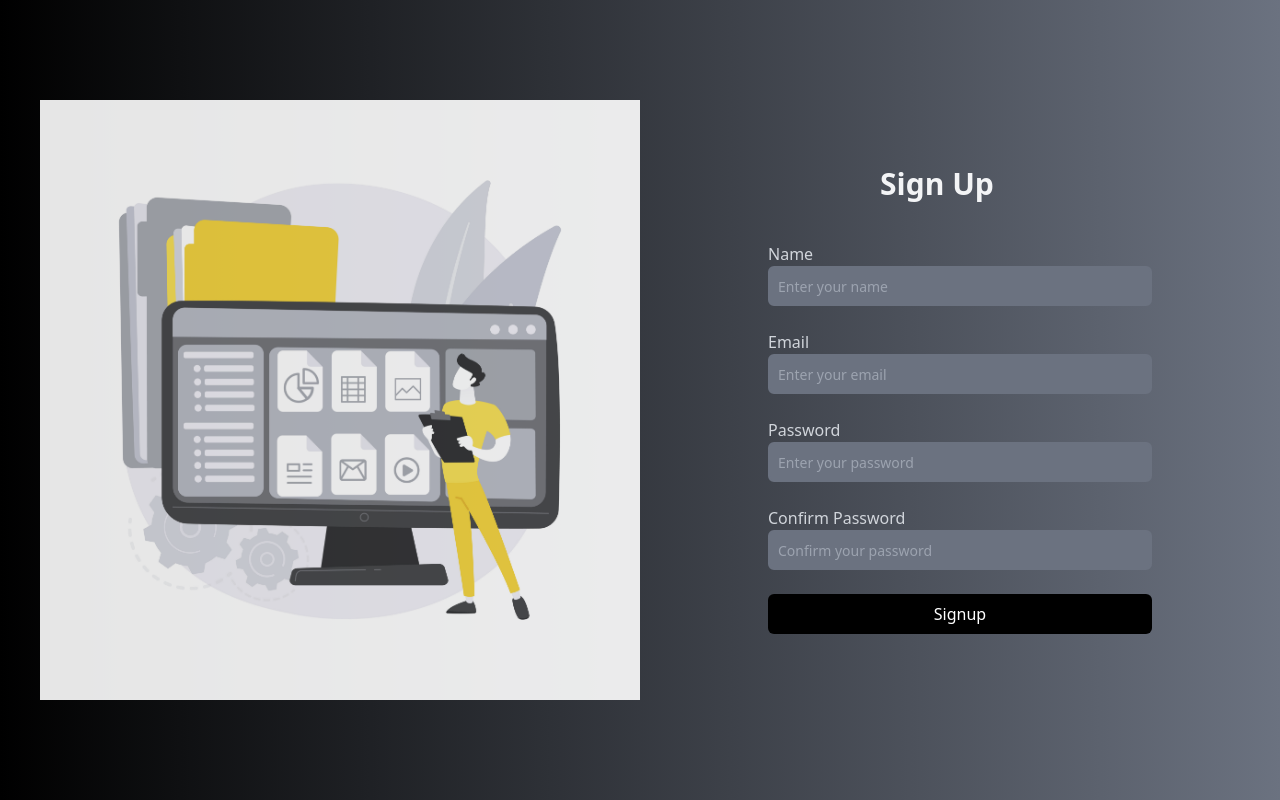
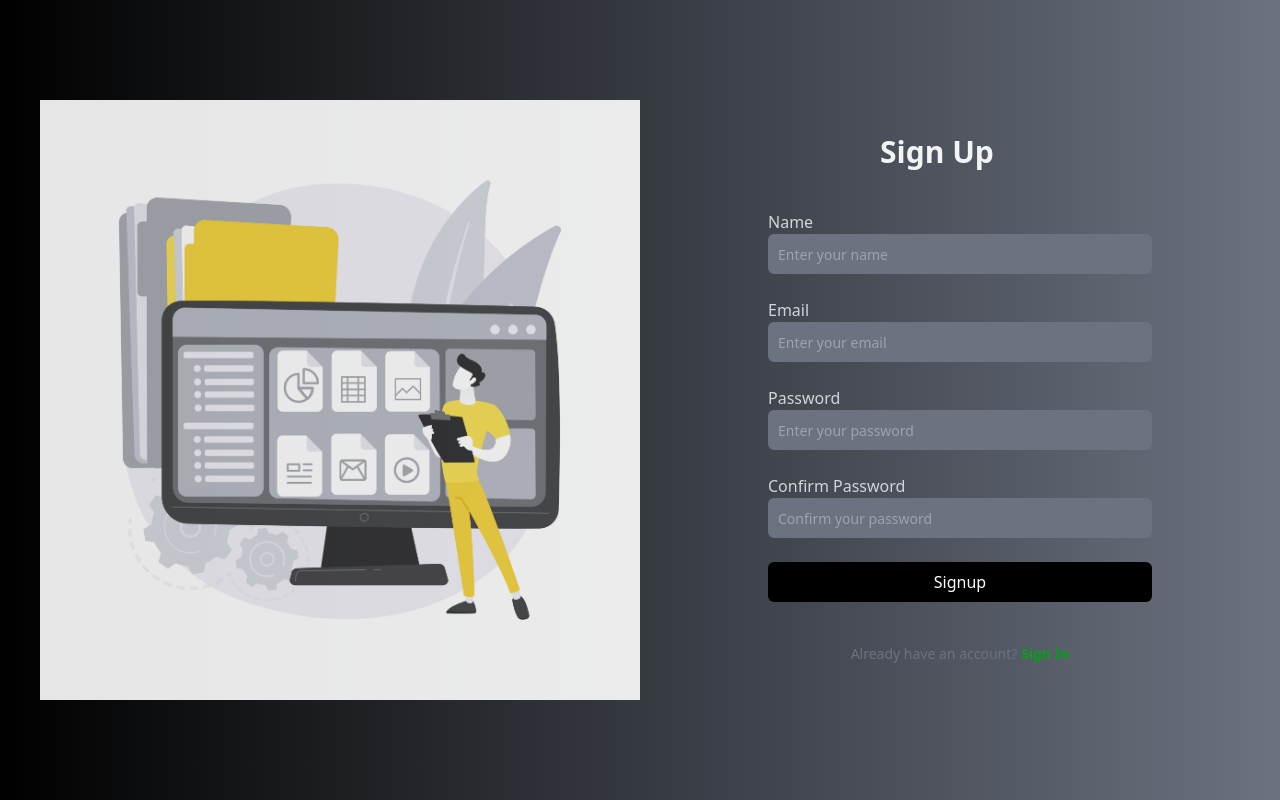
Before and after one commit to Abinsaj/PDF-Uploader-frontend, a React (Vite) app: page /signup in a window 1280 px wide. Built offline with nearby package versions, Linux system fonts and the light colour scheme.

Commit message:
small update

```diff
--- a/src/components/Login.jsx
+++ b/src/components/Login.jsx
@@ -125,6 +125,14 @@ const Login = () => {
                                     className='h-10 w-full px-1 py-2 rounded-md bg-black text-white  outline-none'>
                                     Login
                                 </button>
+
+                                <p className="mt-10 text-center text-sm text-gray-500">
+                                Don't have an GIGFLARE account?{' '}
+                                <a href="/signup" className="font-semibold leading-6 text-[#04A118] hover:text-[#04A118]">
+                                    Sign Up
+                                </a>
+                            </p>
+
                             </div>
 
                         </form>
--- a/src/components/Signup.jsx
+++ b/src/components/Signup.jsx
@@ -178,6 +178,14 @@ const Signup = () => {
                                 className='h-10 w-full px-1 py-2 rounded-md bg-black text-white  outline-none'>
                                     Signup
                                 </button>
+
+                                <p className="mt-10 text-center text-sm text-gray-500">
+                                Already have an  account?{' '}
+                                <a href="/login" className="font-semibold leading-6 text-[#04A118] hover:text-[#04A118]">
+                                    Sign In
+                                </a>
+                            </p>
+
                             </div>
 
                         </form>
```
